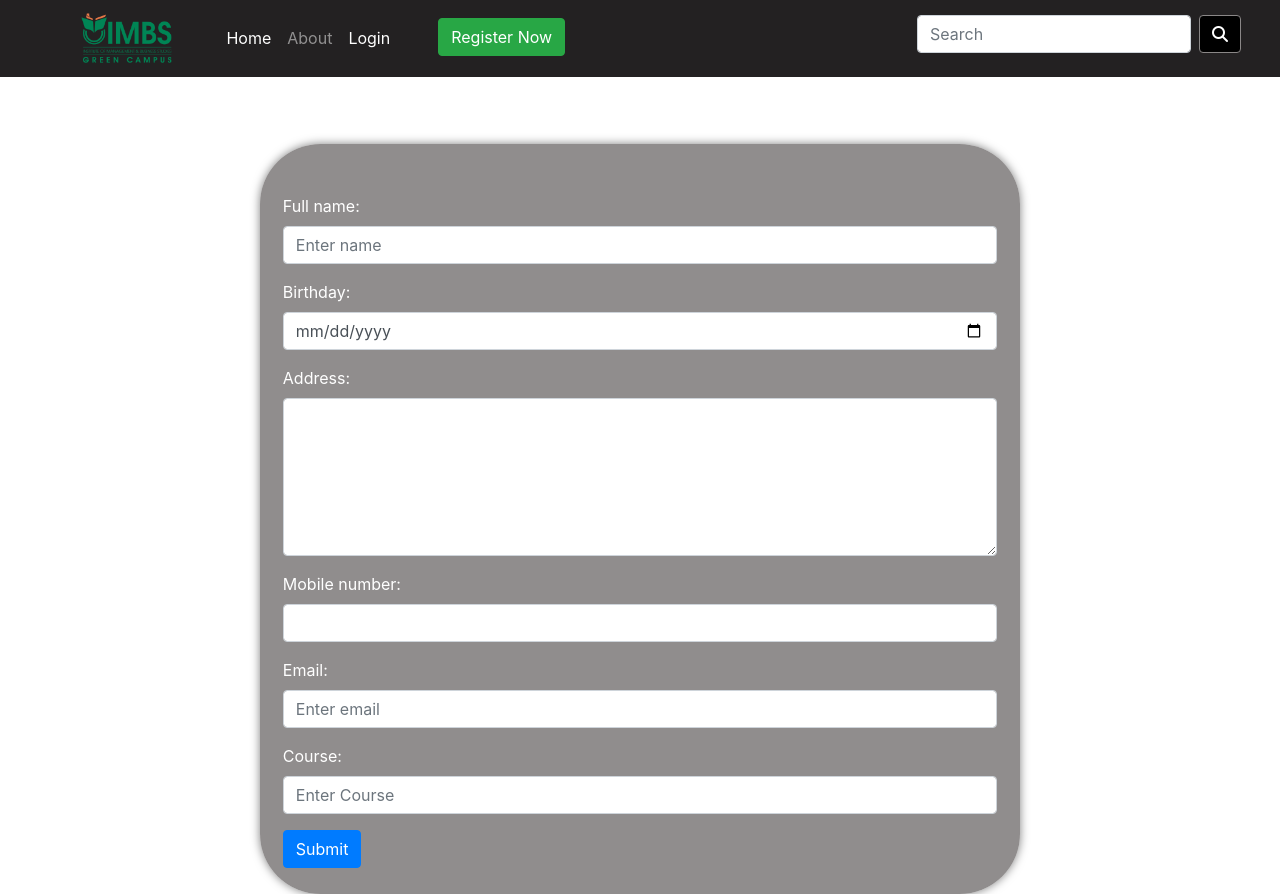
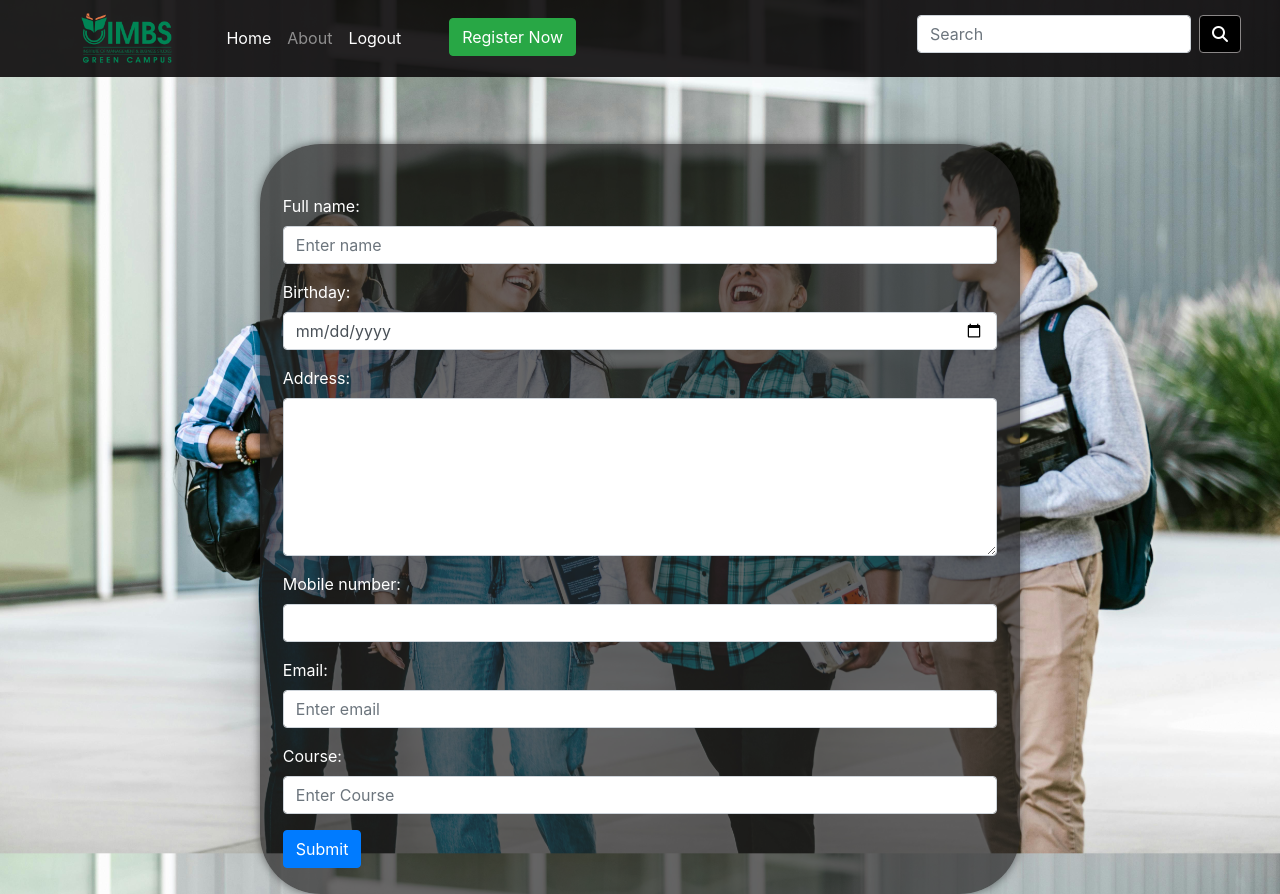
Before and after one commit to Ishanmali/student-registration-system, a Flask app: template templates/register.html in a window 1280 px wide. Run offline with Flask 3, Linux system fonts and the light colour scheme; the template is opened without the code that fills it, so the values that code supplies are empty; the visitor is signed in with stand-in values (Sample User, id 1); some libraries are stand-ins or nearby versions.

Commit message:
created logout

```diff
--- a/app.py
+++ b/app.py
@@ -46,18 +46,27 @@ def about():
 
 @app.route("/login", methods=['GET', 'POST'])
 def login():
+    if 'email' in session:
+        return redirect(url_for('home'))
+
     if request.method == 'POST':
         email = request.form['email']
         password = request.form['password']
         user = Signup.query.filter_by(email=email).first()
         if user and user.check_password(password):
             session['email'] = user.email
-            session['password'] = user.password
+            flash('Logged in successfully!', category='success')
             return redirect(url_for('home'))
         else:
             return render_template('login.html', error='Invalid user')
 
     return render_template('login.html')
+
+@app.route("/logout")
+def logout():
+    session.clear()
+    flash('You have been logged out', category='success')
+    return redirect(url_for('home'))
 
 @app.route("/signup", methods=['GET', 'POST'])
 def signup():
@@ -95,14 +104,14 @@ def register():
 
         existing_register =  Register.query.filter_by(email=email).first()
         if existing_register:
-            flash('You already Registed', category='error')
-        elif len(phone)< 10:
+            flash('You already Registered', category='error')
+        elif len(phone) < 10:
              flash('Mobile number too short', category='error')
         else:
             new_register = Register(name=name, birthday=birthday, Address=Address, phone=phone, email=email, course=course)
             db.session.add(new_register)
             db.session.commit()
-            flash('you successfully registed!', category='success')
+            flash('You successfully registered!', category='success')
             return redirect(url_for('home'))
 
     return render_template('register.html')
--- a/templates/navbar.html
+++ b/templates/navbar.html
@@ -1,3 +1,4 @@
+
 <!DOCTYPE html>
 <html lang="en">
 <head>
@@ -16,8 +17,6 @@
       background-color: #ad0f6b;
       color: #000000;
     }
-
-
     .navbar-nav {
       margin-left: 30px;
     }
@@ -33,8 +32,6 @@
     <a class="navbar-brand" href="{{url_for('home')}}">
       <img src="{{ url_for('static', filename='logo.png') }}" alt="logo" style="height: 50px;">
     </a>
-
-
     <div class="collapse navbar-collapse" id="navbarSupportedContent">
       <ul class="navbar-nav mr-auto mb-2 mb-lg-0">
         <li class="nav-item">
@@ -43,9 +40,15 @@
         <li class="nav-item">
           <a class="nav-link" href="{{url_for('about')}}">About</a>
         </li>
-        <li class="nav-item">
-          <a class="nav-link active" href="{{url_for('login')}}">Login</a>
-        </li>
+        {% if 'email' in session %}
+          <li class="nav-item">
+            <a class="nav-link active" href="{{url_for('logout')}}">Logout</a>
+          </li>
+        {% else %}
+          <li class="nav-item">
+            <a class="nav-link active" href="{{url_for('login')}}">Login</a>
+          </li>
+        {% endif %}
         <li class="nav-item" style="margin-left: 40px;">
           <a class="btn btn-success btn-rounded" href="{{url_for('register')}}">Register Now</a>
         </li>
--- a/templates/register.html
+++ b/templates/register.html
@@ -6,11 +6,18 @@
     <meta charset="utf-8">
     <meta name="viewport" content="width=device-width, initial-scale=1">
     <style>
+        body {
+        background-image: url('./static/ishan.jpg');
+        background-size: cover;
+        background-repeat: no-repeat;
+        background-attachment: fixed;
+        background-position: center;
+        }
         .col-sm-8 {
-            background-color: #5e5959af;
+            background-color: #252424af;
             color: #fff;
             padding: 20px;
-            border-radius: 50px;
+            border-radius: 0px;
             width: 440px;
             height: 750px;
             box-shadow: 0 0 10px rgba(0, 0, 0, 0.5);
```
